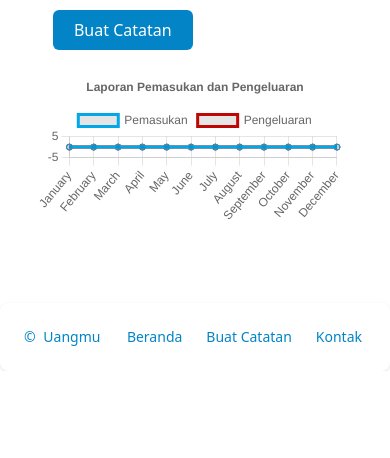
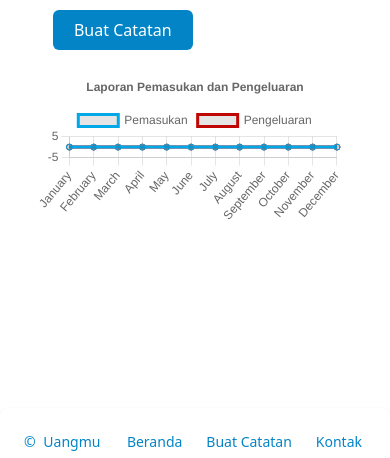
Before and after one commit to Anugerah20/Uangmu, a React (Vite) app: page /takenotes in a window 390 px wide. Shown: the part 673-1131 px from the top of the page. Before the commit the page ends 1044 px from the top, so only its background shows below. Built offline with nearby package versions, Linux system fonts and the light colour scheme; no server answers; sample sign-in values are in the browser's storage.

Commit message:
Refactor ChartMoney component to use responsive grid layout

```diff
--- a/src/components/ChartMoney.jsx
+++ b/src/components/ChartMoney.jsx
@@ -76,7 +76,7 @@ const ChartMoney = () => {
      };
 
      return (
-          <div className="flex flex-col mx-auto w-[80%]">
+          <div className="grid grid-cols-1 relative m-auto w-[80vw] h-[40vh] md:w-[70vw] md:h-[50vh] lg:w-[60vw] lg:h-[60vh]">
                <Line options={options} data={chartData} />
           </div>
      );
```
